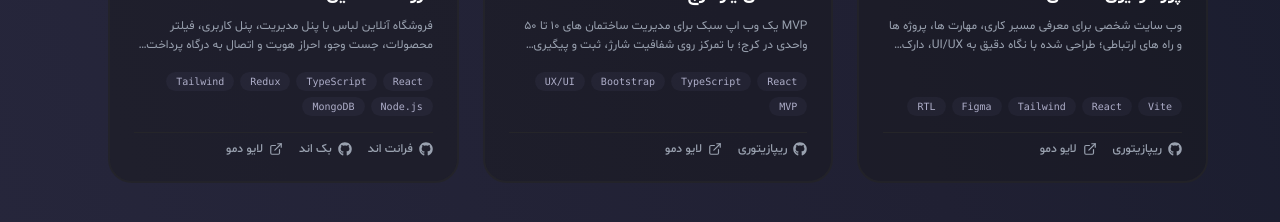
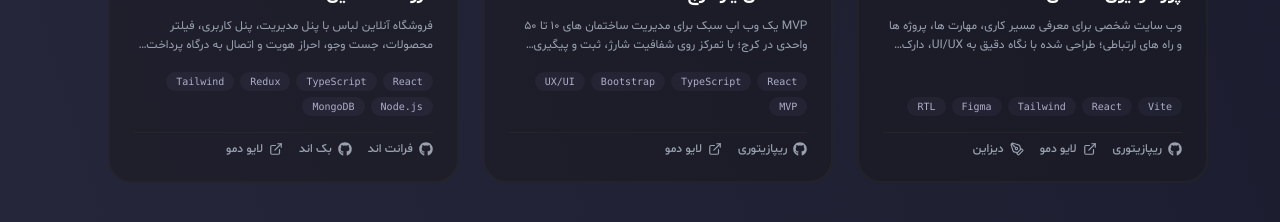
Before and after one commit to erfan-web/portfolio, a React (Vite) app: page / in a window 1280 px wide. Shown: the part 2860-3082 px from the top of the page. Built offline with nearby package versions, Linux system fonts and the light colour scheme.

Commit message:
add design link

```diff
--- a/src/components/Projects.jsx
+++ b/src/components/Projects.jsx
@@ -1,10 +1,11 @@
-import { ChevronLeft, ChevronRight, ExternalLink } from "lucide-react";
+import { ChevronLeft, ChevronRight, ExternalLink, PenTool } from "lucide-react";
 
 import { useEffect, useRef, useState } from "react";
 
 import { projects } from "../data.js";
 
 import { FaGithub } from "react-icons/fa";
+import { MdDesignServices } from "react-icons/md";
 
 function Projects() {
   const scrollRef = useRef(null);
@@ -268,7 +269,9 @@ function Projects() {
 
                     <a
                       href={project.demoUrl}
-                      target={project.demoUrl.startsWith("#") ? undefined : "_blank"}
+                      target={
+                        project.demoUrl.startsWith("#") ? undefined : "_blank"
+                      }
                       rel="noopener noreferrer"
                       className="inline-flex items-center gap-1.5
                       text-xs font-medium transition-colors duration-300
@@ -278,6 +281,22 @@ function Projects() {
                       <ExternalLink size={14} />
                       لایو دمو
                     </a>
+                    {project.desginLinks && (
+                      <a
+                        href={project.demoUrl}
+                        target={
+                          project.demoUrl.startsWith("#") ? undefined : "_blank"
+                        }
+                        rel="noopener noreferrer"
+                        className="inline-flex items-center gap-1.5
+                      text-xs font-medium transition-colors duration-300
+                      dark:text-gray-400 text-gray-600
+                      dark:hover:text-white hover:text-black"
+                      >
+                        <PenTool size={14}/>
+                        دیزاین
+                      </a>
+                    )}
                   </div>
                 </div>
               </div>
--- a/src/data.js
+++ b/src/data.js
@@ -97,6 +97,7 @@ export const projects = [
       },
     ],
     demoUrl: "#hero",
+    desginLinks: "https://www.figma.com/design/GD4O9bnzEdTagnUgMEf0Ol/portfolio?node-id=0-1&t=HW2tI14StMTD4TT9-1"
   },
   {
     id: 2,
```
